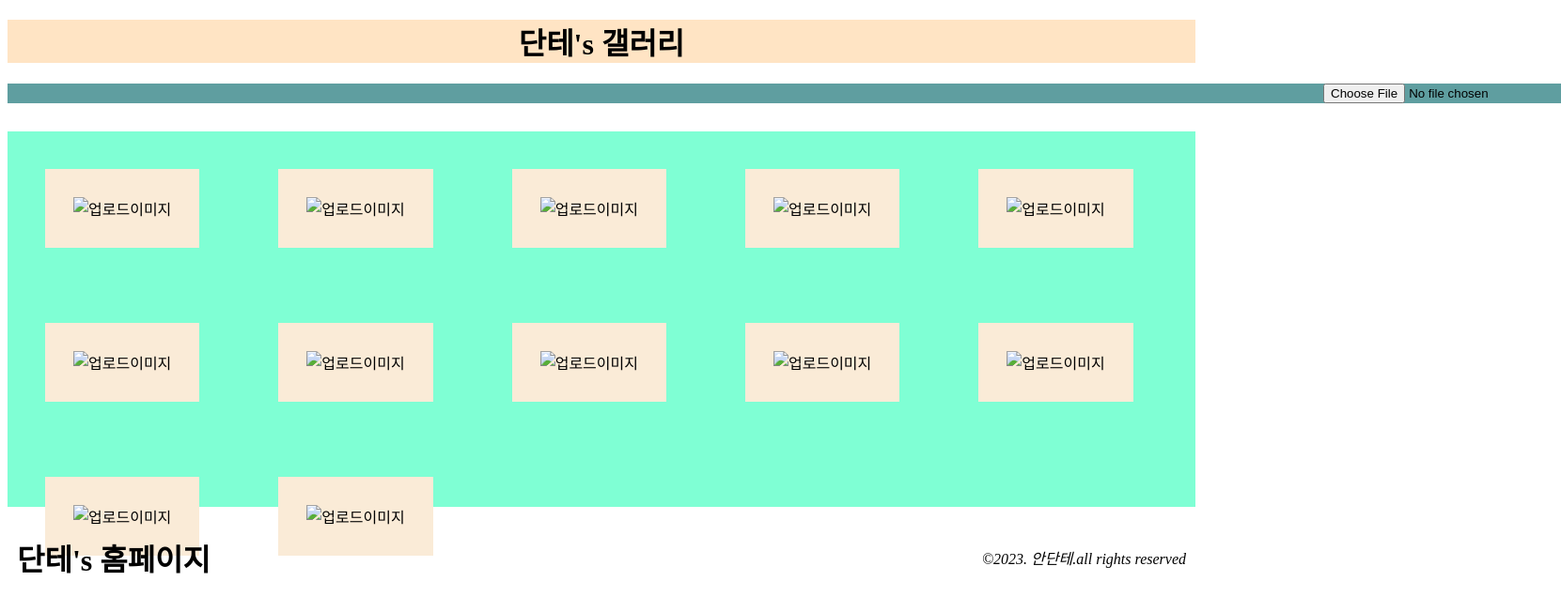
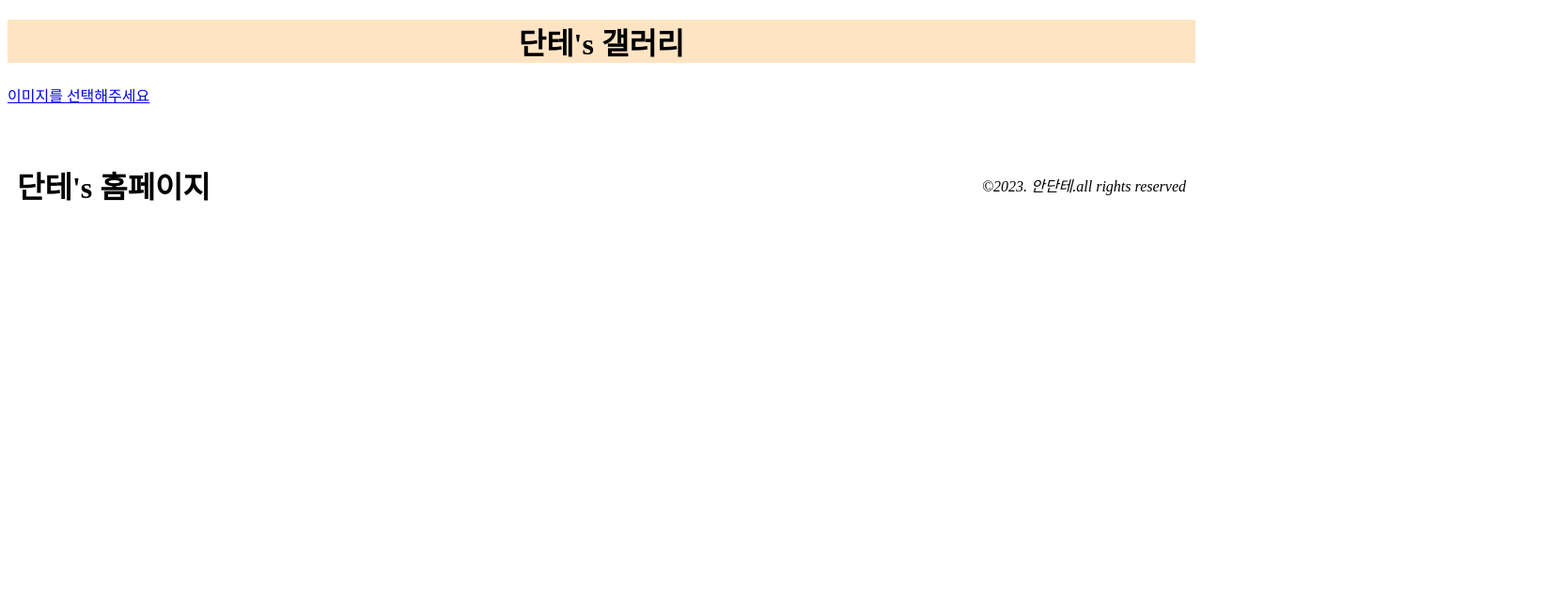
Before and after one commit to Andante23/web-proj, a plain HTML site: page gallery.html in a window 1280 px wide. Shown: the whole page at 94% size, 1661 px wide, since content can reach past the window. Drawn offline with Linux system fonts and the light colour scheme.

Commit message:
WEB API 감 잡기

```diff
--- a/gallery.css
+++ b/gallery.css
@@ -17,7 +17,7 @@
 {
     margin-top:30px;
     width:auto;
-    height: 400px;
+    height: auto;
     background-color: aquamarine;
 
 }
--- a/gallery.html
+++ b/gallery.html
@@ -17,26 +17,28 @@
     </head>
 
         <!-- 사진 업로드  버튼 -->
-        <input type="file" name="" id="uploadbtn">
+        <input type="file" name=""   id="fileElem"
+        multiple
+        accept="image/*"
+        style="display: none;">
+        <a href="#" id="fileSelect">이미지를 선택해주세요</a>
+
+
+        <div id="gal_middle">
+
+
+            <div id="fileList"></div>
+
+          </div>
+
+
+
 
 
 
 
      <!-- 업로드된 이미지가 붙여지는 곳 -->
-     <div id="gal_middle">
-        <img   class="post_image" src="" alt="업로드이미지" >
-        <img   class="post_image" src="" alt="업로드이미지" >
-        <img   class="post_image" src="" alt="업로드이미지" >
-        <img   class="post_image" src="" alt="업로드이미지" >
-        <img   class="post_image" src="" alt="업로드이미지" >
-        <img   class="post_image" src="" alt="업로드이미지" >
-        <img   class="post_image" src="" alt="업로드이미지" >
-        <img   class="post_image" src="" alt="업로드이미지" >
-        <img   class="post_image" src="" alt="업로드이미지" >
-        <img   class="post_image" src="" alt="업로드이미지" >
-        <img   class="post_image" src="" alt="업로드이미지" >
-        <img   class="post_image" src="" alt="업로드이미지" >
-     </div>
+
 
 
      <!-- 갤러리 페이지 하단 -->
```
